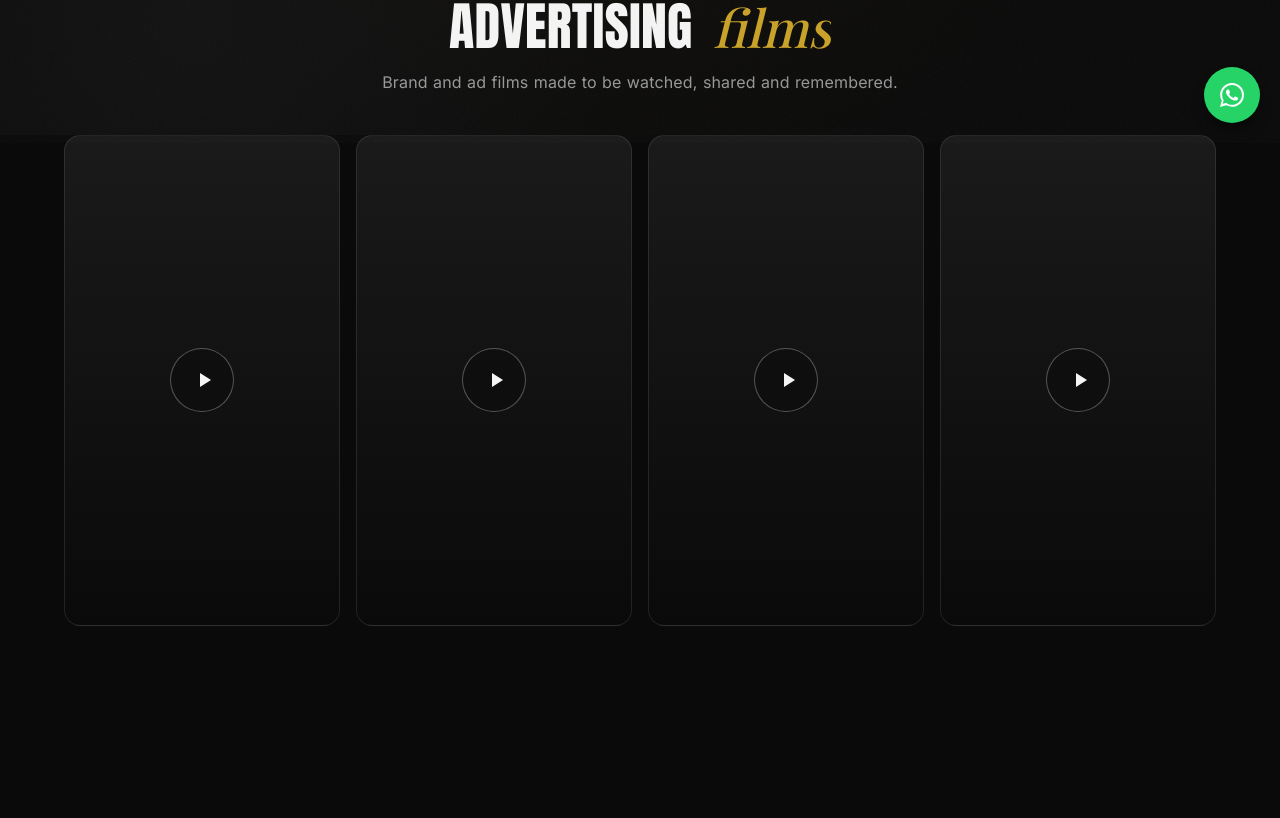
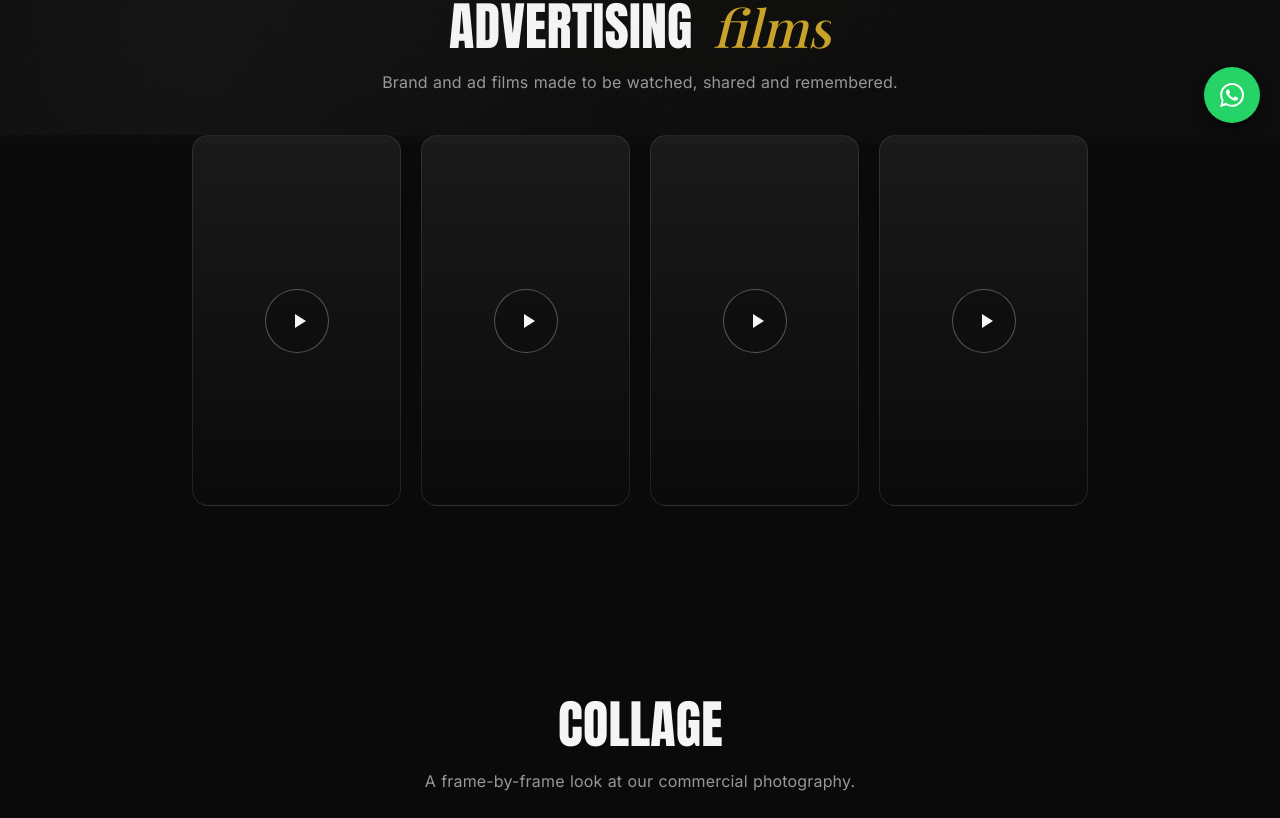
Before and after one commit to mcvicky20d-ops/Groove-media-2, a Next.js app: page /advertising in a window 1280 px wide. Shown: the part 657-1475 px from the top of the page. Built offline with nearby package versions, Linux system fonts and the light colour scheme.

Commit message:
Advertising Films: center the 9:16 slots in a balanced max-width group
Constrain the 4 film slots to a centered max-w-4xl so they read as a
medium, centered group rather than tall full-width bars.

Co-Authored-By: Claude Opus 4.8 <noreply@anthropic.com>

```diff
--- a/app/advertising/page.js
+++ b/app/advertising/page.js
@@ -79,7 +79,7 @@ export default function AdvertisingPage() {
       />
       <div className="bg-ink pb-16 md:pb-24">
         <div className="container-x mt-10">
-          <div className="grid grid-cols-2 gap-4 lg:grid-cols-4">
+          <div className="mx-auto grid max-w-4xl grid-cols-2 gap-4 sm:gap-5 lg:grid-cols-4">
             {[0, 1, 2, 3].map((i) => (
               <div
                 key={i}
```
